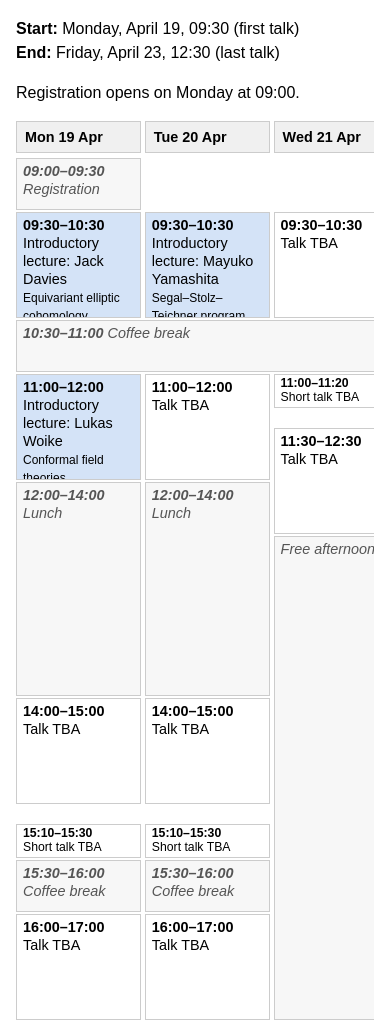
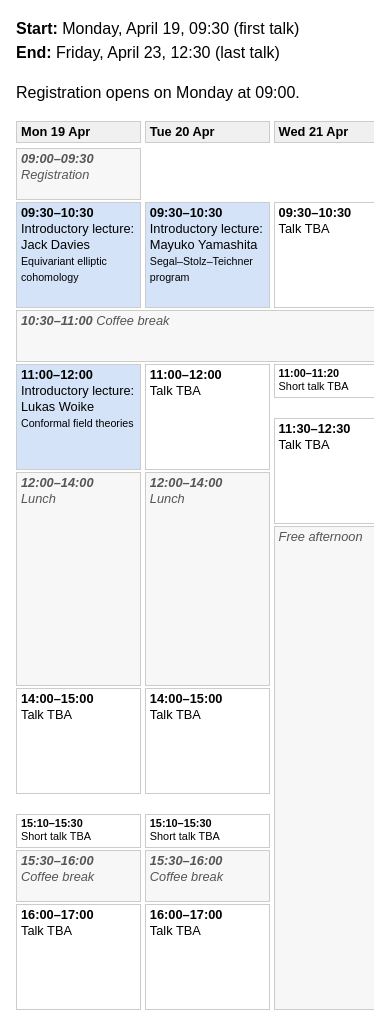
Before and after one commit to Silorak42/Silorak42.github.io, a plain HTML site: page Organisation/Elliptic/Elliptic.html in a window 390 px wide. Shown: the part 1994-3017 px from the top of the page. Drawn offline with Linux system fonts and the light colour scheme.

Commit message:
Fix schedule text being cut off on mobile
Let schedule rows grow to fit their content, disable mobile text
inflation, and use slightly smaller text on narrow screens.

Co-Authored-By: Claude Opus 5.5 <noreply@anthropic.com>

```diff
--- a/Organisation/Elliptic/Elliptic.html
+++ b/Organisation/Elliptic/Elliptic.html
@@ -5,6 +5,7 @@
   <meta name="viewport" content="width=device-width, initial-scale=1">
   <title>Elliptic Cohomology and Friends</title>
   <style>
+    html { -webkit-text-size-adjust: 100%; text-size-adjust: 100%; }
     body { max-width: 900px; margin: 0 auto; padding: 0 16px 40px; font-family: sans-serif; line-height: 1.5; }
     header { text-align: center; padding: 24px 0 8px; }
     header h1 { margin-bottom: 4px; }
@@ -16,14 +17,19 @@
     .map { width: 100%; aspect-ratio: 16 / 9; border: 0; }
     .schedule-wrap { overflow-x: auto; }
     /* One grid row = 5 minutes, so block height is proportional to duration. */
-    .schedule { display: grid; grid-template-columns: repeat(5, minmax(0, 1fr)); grid-template-rows: auto repeat(96, 9px); column-gap: 4px; min-width: 640px; font-size: 0.9em; line-height: 1.25; }
+    .schedule { display: grid; grid-template-columns: repeat(5, minmax(0, 1fr)); grid-template-rows: auto repeat(96, minmax(9px, auto)); column-gap: 4px; min-width: 640px; font-size: 0.9em; line-height: 1.25; }
     .schedule .day { background: #f0f0f0; border: 1px solid #ccc; padding: 6px 8px; font-weight: bold; margin-bottom: 4px; }
-    .schedule .slot { background: #fff; border: 1px solid #ccc; padding: 3px 6px; margin: 1px 0; overflow: hidden; }
+    .schedule .slot { background: #fff; border: 1px solid #ccc; padding: 3px 6px; margin: 1px 0; overflow-wrap: break-word; hyphens: auto; }
     .schedule .short { font-size: 0.85em; line-height: 1.15; padding: 1px 6px; }
     .schedule .t { font-weight: bold; white-space: nowrap; }
     .schedule .brk { background: #f7f7f7; color: #555; font-style: italic; }
     .schedule .series { background: #d4e3f7; }
     .schedule .special { background: #f7e3bb; }
+    /* Rows can grow when text needs more room (narrow screens), so nothing is cut off. */
+    @media (max-width: 600px) {
+      .schedule { font-size: 0.8em; }
+      .schedule .slot, .schedule .day { padding: 2px 4px; }
+    }
     .talks li { margin-bottom: 10px; }
   </style>
 </head>
```
